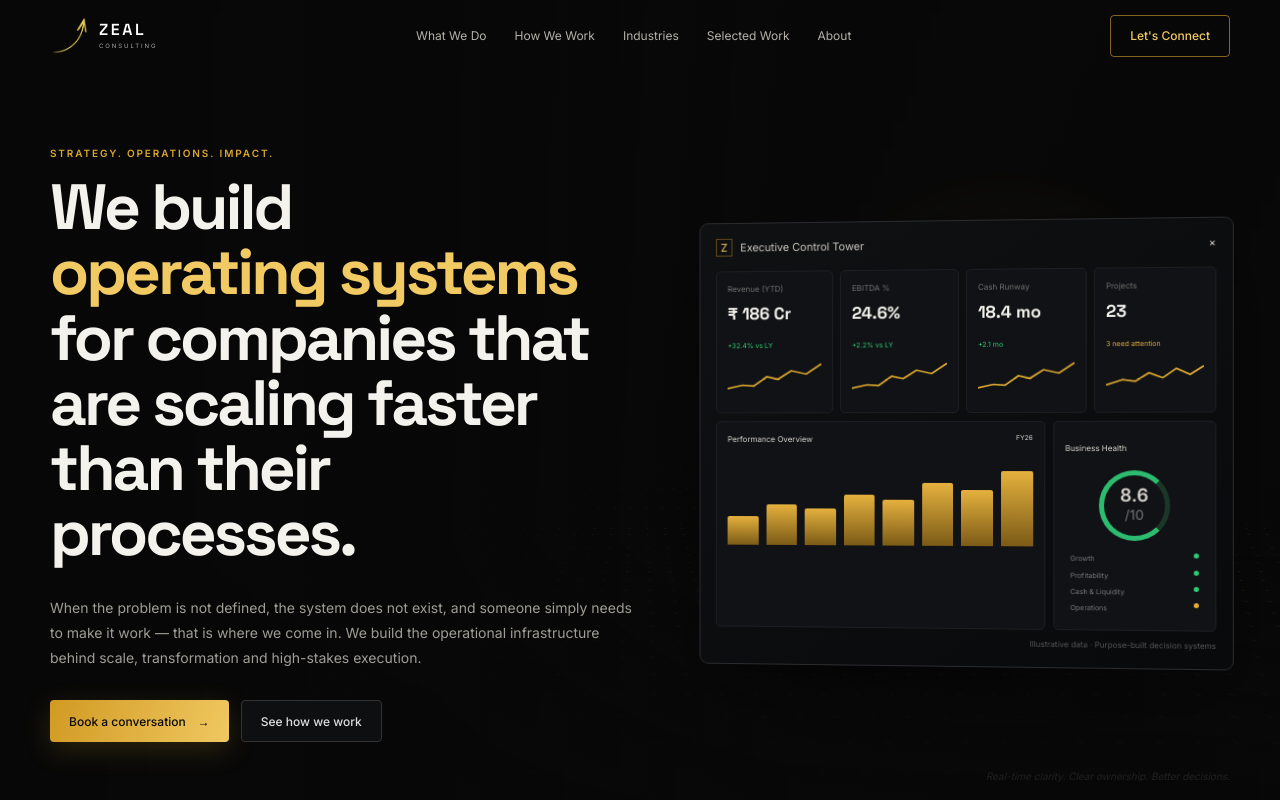
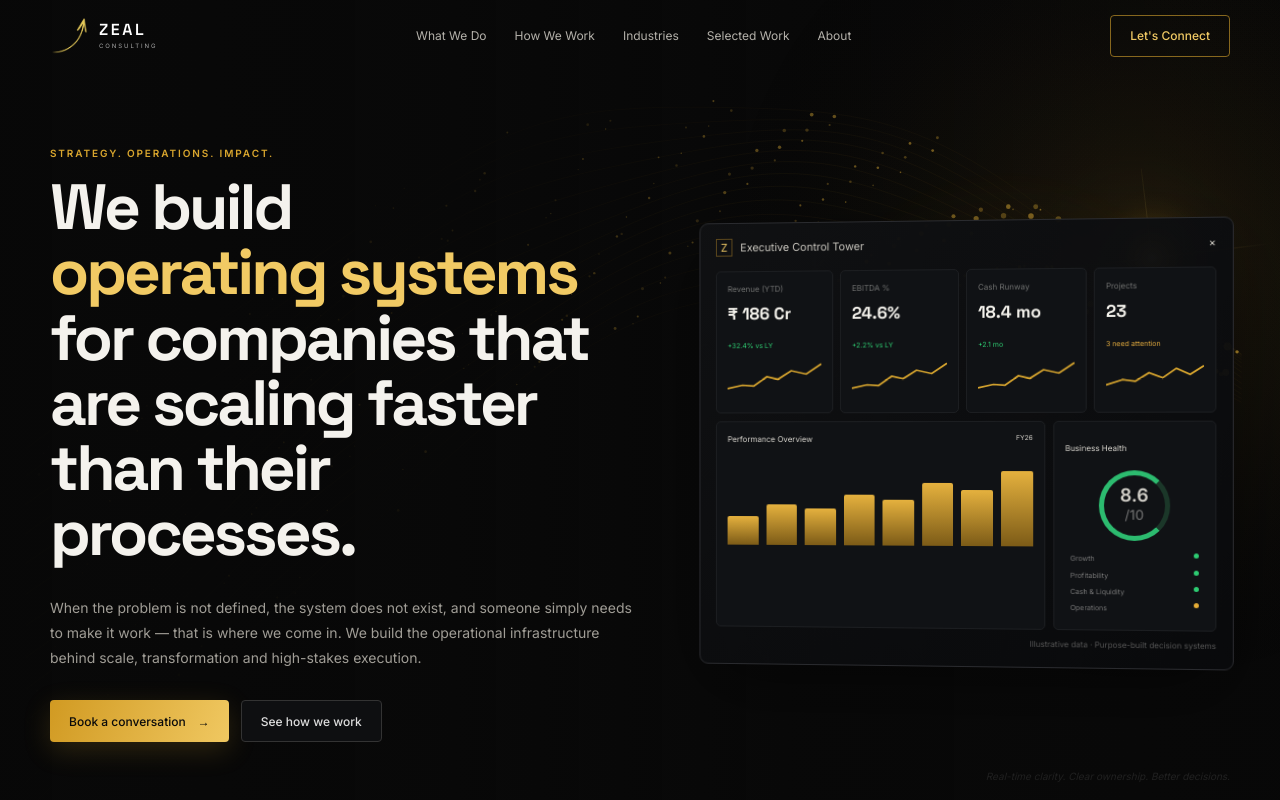
Before and after one commit to taaruntd/zeal-consulting, a React (Vite) app: page / in a window 1280 px wide. Shown: the top 800 px of the page. Built offline with nearby package versions, Linux system fonts and the light colour scheme.

Commit message:
Update App.jsx

```diff
--- a/src/App.jsx
+++ b/src/App.jsx
@@ -4,6 +4,7 @@ import Dashboard from './components/Dashboard.jsx'
 import SectionHeading from './components/SectionHeading.jsx'
 import SystemsShowcase from './components/SystemsShowcase.jsx'
 import Logo from './components/Logo.jsx'
+import GoldenSpiral from './components/GoldenSpiral.jsx'
 import { content } from './content.js'
 
 export default function App(){
@@ -17,7 +18,8 @@ export default function App(){
     <Navbar/>
     <main id="top">
       <section className="hero">
-        <div className="heroGlow"/><div className="mesh"/>
+        <GoldenSpiral/>
+        <div className="heroGlow"/>
         <div className="heroCopy reveal">
           <div className="eyebrow">{content.hero.eyebrow}</div>
           <h1>{content.hero.titleA}<br/><span>{content.hero.titleAccent}</span><br/>{content.hero.titleB}</h1>
```
